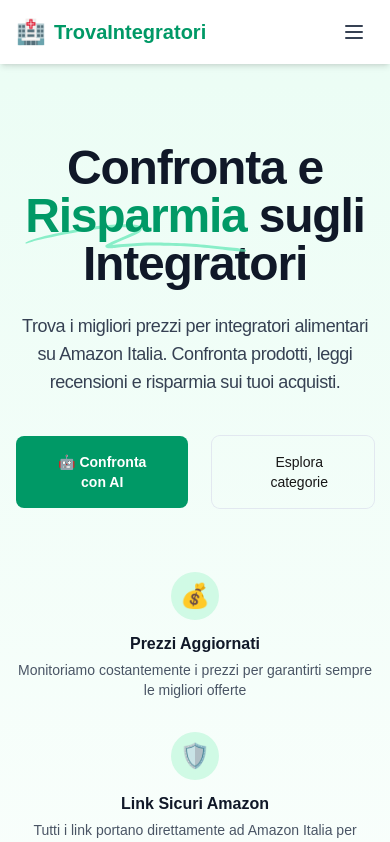
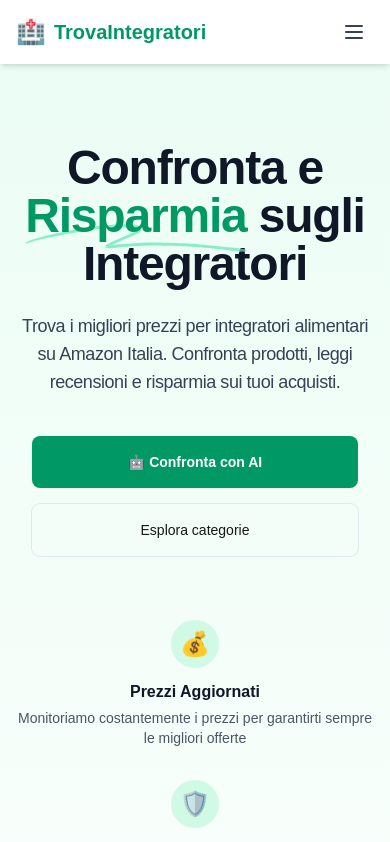
Before and after one commit to moonswolf/trovaintegatori, a Next.js app: page / in a window 390 px wide. Shown: the top 842 px of the page. Built offline with nearby package versions, Linux system fonts and the light colour scheme.

Commit message:
style: full-width stacked hero buttons on mobile

```diff
--- a/components/HeroNew.tsx
+++ b/components/HeroNew.tsx
@@ -29,18 +29,18 @@ export default function HeroNew() {
           </p>
 
           {/* CTA Buttons */}
-          <div className="mt-10 flex justify-center gap-x-6">
+          <div className="mt-10 flex flex-col md:flex-row justify-center items-center gap-4 md:gap-6 px-4">
             <Link
               href="/confronta"
-              className="group inline-flex items-center justify-center rounded-lg bg-emerald-600 px-8 py-4 text-sm font-semibold text-white hover:bg-emerald-700 hover:text-slate-100 focus:outline-none focus-visible:outline-2 focus-visible:outline-offset-2 focus-visible:outline-emerald-600 active:bg-emerald-800 active:text-emerald-100 transition"
+              className="w-full md:w-auto group inline-flex items-center justify-center rounded-lg bg-emerald-600 px-8 py-4 text-sm font-semibold text-white hover:bg-emerald-700 hover:text-slate-100 focus:outline-none focus-visible:outline-2 focus-visible:outline-offset-2 focus-visible:outline-emerald-600 active:bg-emerald-800 active:text-emerald-100 transition"
             >
               🤖 Confronta con AI
             </Link>
             <Link
               href="#categorie"
-              className="group inline-flex ring-1 items-center justify-center rounded-lg ring-slate-200 px-8 py-4 text-sm focus:outline-none hover:ring-slate-300 active:bg-slate-100 active:text-slate-600 focus-visible:outline-blue-600 focus-visible:ring-slate-300 transition"
+              className="w-full md:w-auto group inline-flex ring-1 items-center justify-center rounded-lg ring-slate-200 px-8 py-4 text-sm focus:outline-none hover:ring-slate-300 active:bg-slate-100 active:text-slate-600 focus-visible:outline-blue-600 focus-visible:ring-slate-300 transition"
             >
-              <span className="ml-3">Esplora categorie</span>
+              Esplora categorie
             </Link>
           </div>
 
```
